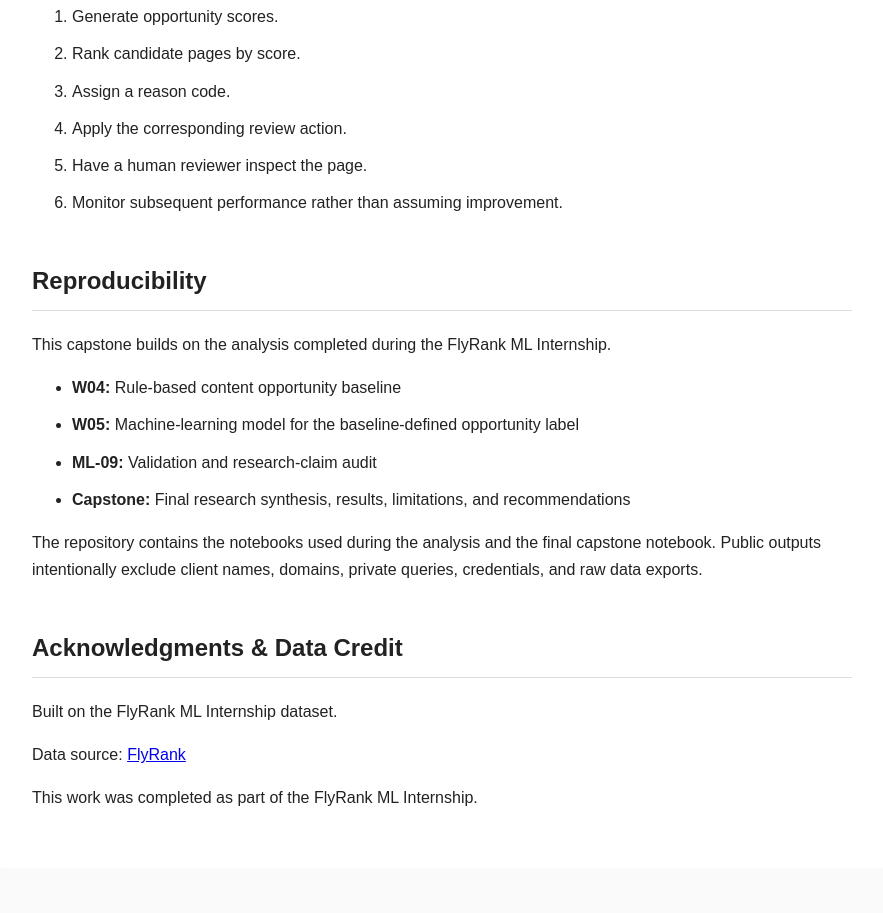
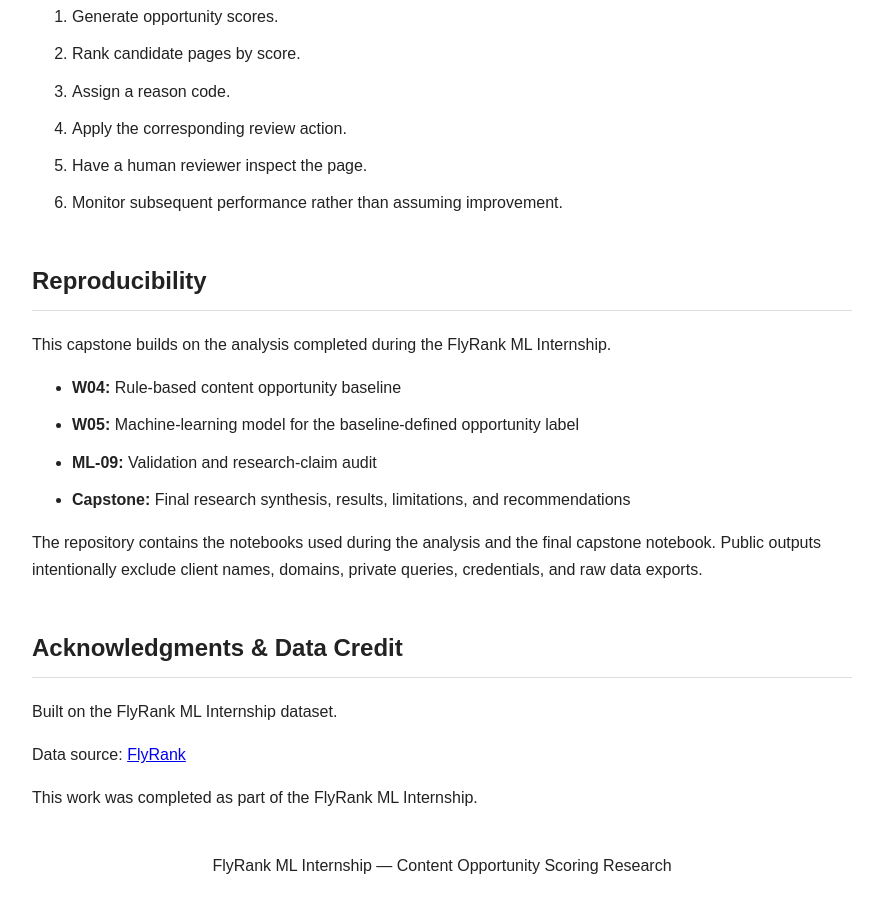
Before and after one commit to pathakadithi/flyrank-ml-internship, a plain HTML site: page paper/index.html in a window 1280 px wide. Shown: the part 5042-5955 px from the top of the page, without its empty margins (198-1081 px from the left). Drawn offline with Linux system fonts and the light colour scheme.

Commit message:
Add centered paragraph for internship details

```diff
--- a/paper/index.html
+++ b/paper/index.html
@@ -348,6 +348,9 @@
 This work was completed as part of the FlyRank ML Internship.
 </p>
 
+    <p style="text-align:center; margin-top:40px;">
+    FlyRank ML Internship — Content Opportunity Scoring Research
+    </p>
 </main>
 
 </body>
```
